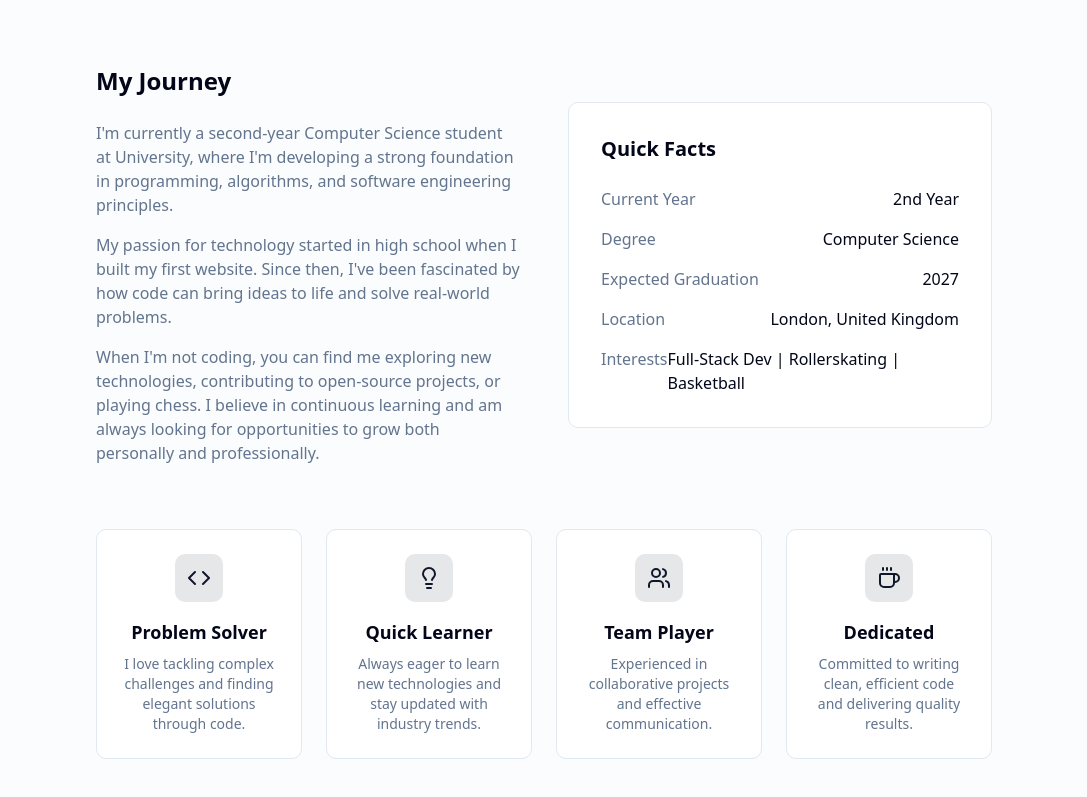
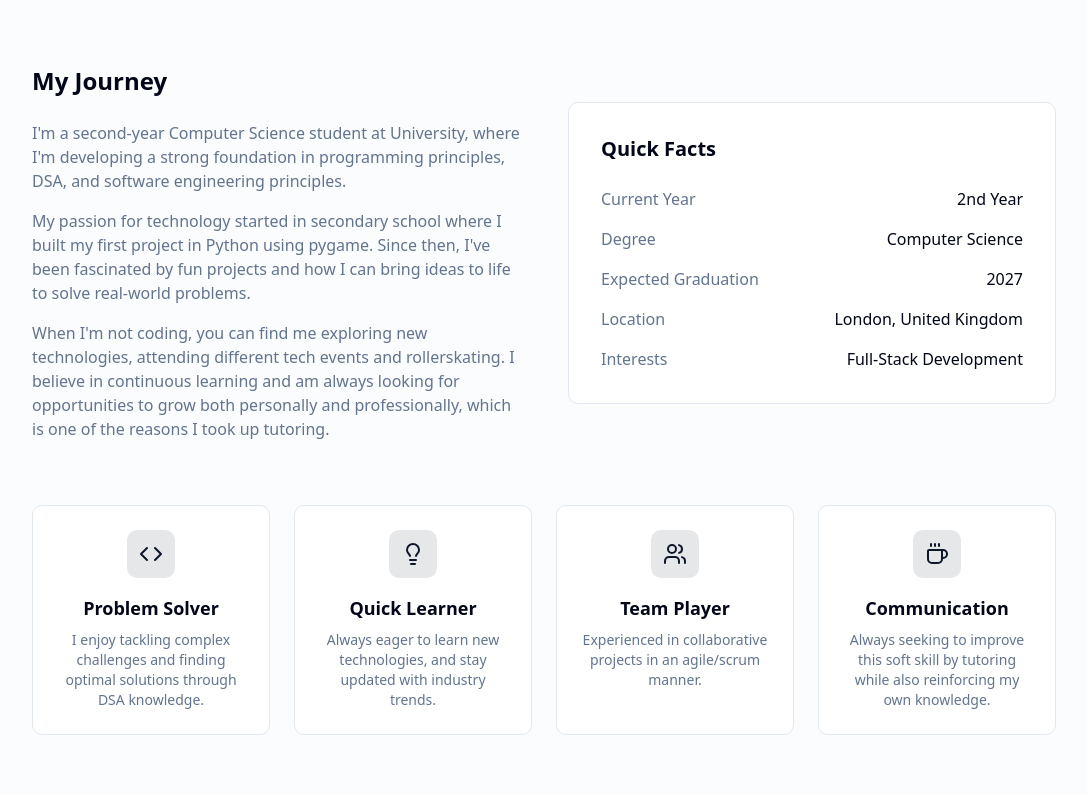
Before and after one commit to D1K03/portfolio-website, a React (Vite) app: page / in a window 1280 px wide. Shown: the part 943-1740 px from the top of the page, without its empty margins (96-1183 px from the left). Built offline with nearby package versions, Linux system fonts and the light colour scheme.

Commit message:
updating description

```diff
--- a/src/components/About.jsx
+++ b/src/components/About.jsx
@@ -6,29 +6,29 @@ const About = () => {
     {
       icon: <Code className="h-6 w-6" />,
       title: "Problem Solver",
-      description: "I love tackling complex challenges and finding elegant solutions through code."
+      description: "I enjoy tackling complex challenges and finding optimal solutions through DSA knowledge."
     },
     {
       icon: <Lightbulb className="h-6 w-6" />,
       title: "Quick Learner",
-      description: "Always eager to learn new technologies and stay updated with industry trends."
+      description: "Always eager to learn new technologies, and stay updated with industry trends."
     },
     {
       icon: <Users className="h-6 w-6" />,
       title: "Team Player",
-      description: "Experienced in collaborative projects and effective communication."
+      description: "Experienced in collaborative projects in an agile/scrum manner."
     },
     {
       icon: <Coffee className="h-6 w-6" />,
-      title: "Dedicated",
-      description: "Committed to writing clean, efficient code and delivering quality results."
+      title: "Communication",
+      description: "Always seeking to improve this soft skill by tutoring while also reinforcing my own knowledge."
     }
   ]
 
   return (
     <section id="about" className="py-15 bg-muted/30">
       <div className="container mx-auto px-4">
-        <div className="max-w-4xl mx-auto">
+        <div className="max-w-5xl mx-auto">
           {/* Section Header */}
           <div className="text-center mb-16">
             <h2 className="text-3xl md:text-4xl font-bold mb-4">About Me</h2>
@@ -44,20 +44,18 @@ const About = () => {
               <h3 className="text-2xl font-semibold mb-6">My Journey</h3>
               <div className="space-y-4 text-muted-foreground">
                 <p>
-                  I'm currently a second-year Computer Science student at University,
-                  where I'm developing a strong foundation in programming, algorithms,
+                  I'm a second-year Computer Science student at University,
+                  where I'm developing a strong foundation in programming principles, DSA,
                   and software engineering principles.
                 </p>
                 <p>
-                  My passion for technology started in high school when I built my first
-                  website. Since then, I've been fascinated by how code can bring ideas
-                  to life and solve real-world problems.
+                  My passion for technology started in secondary school where I built my first project in Python using pygame.
+                  Since then, I've been fascinated by fun projects and how I can bring ideas to life to solve real-world problems.
                 </p>
                 <p>
-                  When I'm not coding, you can find me exploring new technologies,
-                  contributing to open-source projects, or playing chess. I believe
-                  in continuous learning and am always looking for opportunities to
-                  grow both personally and professionally.
+                  When I'm not coding, you can find me exploring new technologies, attending different tech events and rollerskating.
+                  I believe in continuous learning and am always looking for opportunities to grow both personally and professionally,
+                  which is one of the reasons I took up tutoring.
                 </p>
               </div>
             </div>
@@ -84,7 +82,7 @@ const About = () => {
                 </div>
                 <div className="flex justify-between">
                   <span className="text-muted-foreground">Interests</span>
-                  <span className="font-medium">Full-Stack Dev | Rollerskating | Basketball</span>
+                  <span className="font-medium">Full-Stack Development</span>
                 </div>
               </div>
             </div>
```
